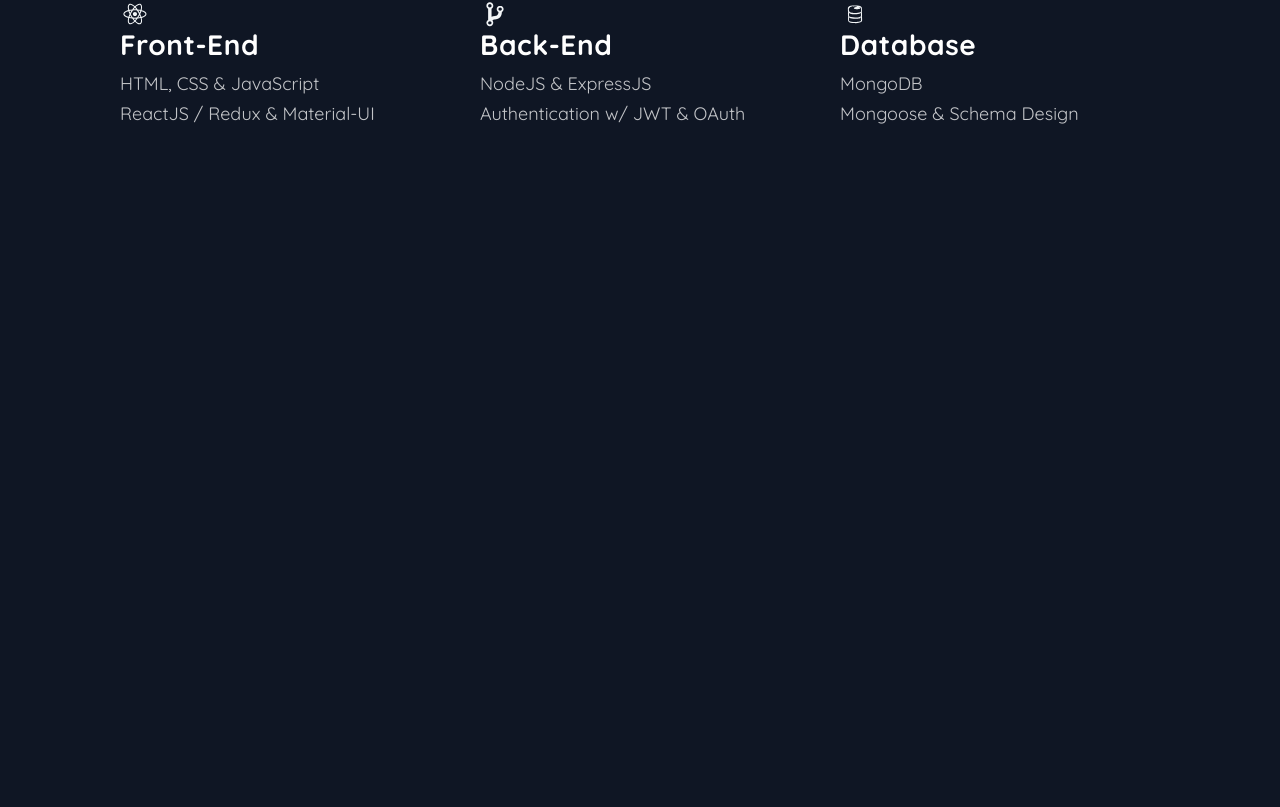
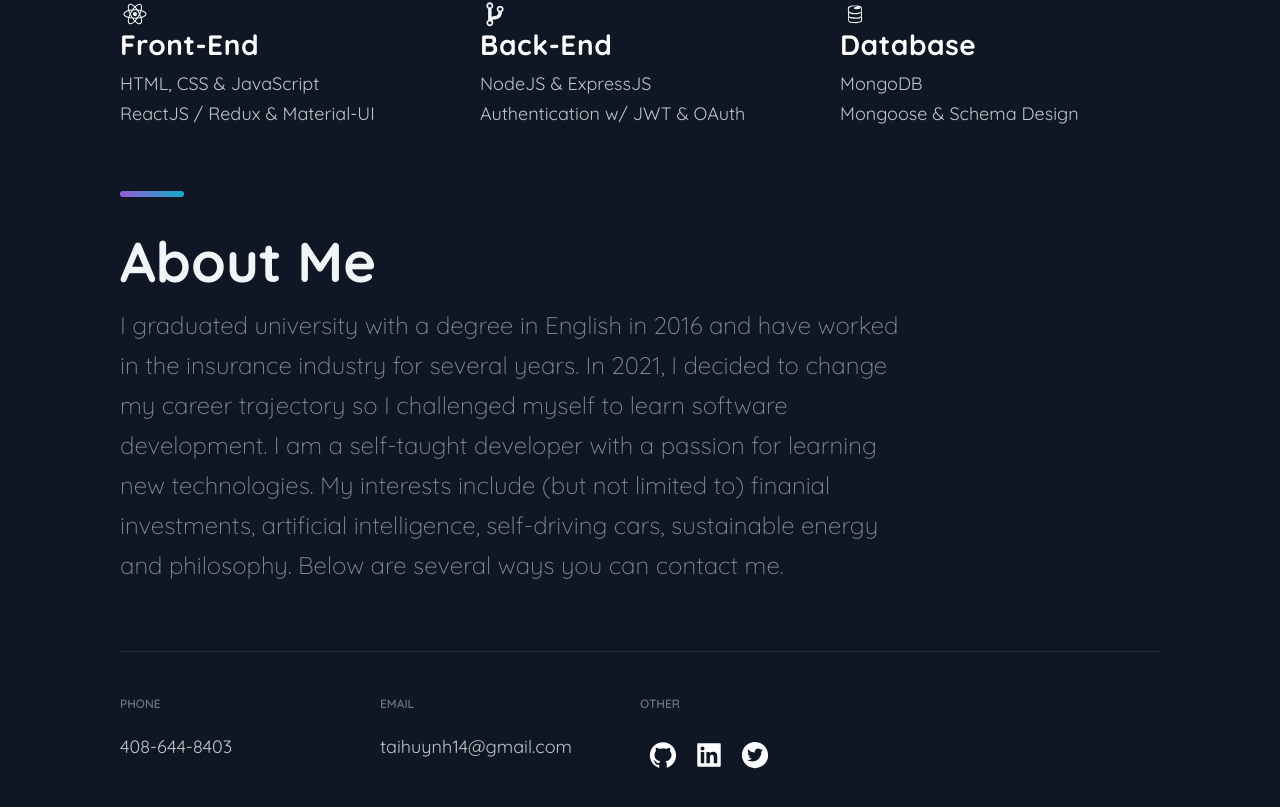
Before and after one commit to 1BarCode/portfolio1, a React (Create React App) app in the folder portfolio1/: page / in a window 1280 px wide. Shown: the part 1445-2252 px from the top of the page. Before the commit the page ends 1604 px from the top, so only its background shows below. Built offline with nearby package versions, Linux system fonts and the light colour scheme.

Commit message:
added About and Footer

```diff
--- a/portfolio1/src/App/Home.js
+++ b/portfolio1/src/App/Home.js
@@ -4,6 +4,8 @@
 import BackgroundAnimation from "../components/BackgroundAnimation/BackgroundAnimation";
 import Projects from "../components/Projects/Projects";
 import Tech from "../components/Technologies/Tech";
+import About from "../components/About/About";
+import Footer from "../components/Footer/Footer";
 import Layout from "../layout/Layout";
 import { Section } from "../styles/GlobalComponents/index";
 
@@ -16,6 +18,8 @@
       </Section>
       <Projects />
       <Tech />
+      <About />
+      <Footer />
     </Layout>
   );
 };
--- /dev/null
+++ b/portfolio1/src/components/About/About.js
@@ -0,0 +1,30 @@
+import React from "react";
+
+import {
+  Section,
+  SectionDivider,
+  SectionTitle,
+  SectionText,
+} from "../../styles/GlobalComponents";
+
+const About = () => {
+  return (
+    <Section id="about">
+      <SectionDivider />
+      <br />
+      <br />
+      <SectionTitle>About Me</SectionTitle>
+      <SectionText>
+        I graduated university with a degree in English in 2016 and have worked
+        in the insurance industry for several years. In 2021, I decided to
+        change my career trajectory so I challenged myself to learn software
+        development. I am a self-taught developer with a passion for learning
+        new technologies. My interests include (but not limited to) finanial
+        investments, artificial intelligence, self-driving cars, sustainable
+        energy and philosophy. Below are several ways you can contact me.
+      </SectionText>
+    </Section>
+  );
+};
+
+export default About;
--- /dev/null
+++ b/portfolio1/src/components/Footer/Footer.js
@@ -0,0 +1,67 @@
+import React from "react";
+import {
+  AiFillGithub,
+  AiFillTwitterCircle,
+  AiFillLinkedin,
+} from "react-icons/ai";
+
+import { SocialIcons } from "../Header/HeaderStyles";
+import {
+  CompanyContainer,
+  FooterWrapper,
+  LinkColumn,
+  LinkItem,
+  LinkList,
+  LinkTitle,
+  Slogan,
+  SocialContainer,
+  SocialIconsContainer,
+} from "./FooterStyles";
+
+const Footer = () => {
+  return (
+    <FooterWrapper>
+      <LinkList>
+        <LinkColumn>
+          <LinkTitle>Phone</LinkTitle>
+          <LinkItem href="tel:408-644-8403">408-644-8403</LinkItem>
+        </LinkColumn>
+        <LinkColumn>
+          <LinkTitle>Email</LinkTitle>
+          <LinkItem href="mailto:taihuynh14@gmail.com">
+            taihuynh14@gmail.com
+          </LinkItem>
+        </LinkColumn>
+        <LinkColumn>
+          <LinkTitle>Other</LinkTitle>
+          <LinkItem>
+            <SocialIconsContainer>
+              {/* <CompanyContainer>
+            <Slogan>Social Media</Slogan>
+          </CompanyContainer> */}
+              <SocialContainer>
+                <SocialIcons href="https://github.com/1BarCode" target="_blank">
+                  <AiFillGithub size="3rem" />
+                </SocialIcons>
+                <SocialIcons
+                  href="https://linkedin.com/in/tai-huynh-a58493187"
+                  target="_blank"
+                >
+                  <AiFillLinkedin size="3rem" />
+                </SocialIcons>
+                <SocialIcons
+                  href="https://twitter.com/taithuynh"
+                  target="_blank"
+                >
+                  <AiFillTwitterCircle size="3rem" />
+                </SocialIcons>
+              </SocialContainer>
+            </SocialIconsContainer>
+          </LinkItem>
+        </LinkColumn>
+      </LinkList>
+    </FooterWrapper>
+  );
+};
+
+export default Footer;
--- /dev/null
+++ b/portfolio1/src/components/Footer/FooterStyles.js
@@ -0,0 +1,142 @@
+import styled from "styled-components";
+
+export const FooterWrapper = styled.section`
+  width: calc(100vw - 96px);
+  max-width: 1040px;
+  padding: 2rem 48px 40px;
+  margin: 1rem auto;
+  box-sizing: content-box;
+  @media ${(props) => props.theme.breakpoints.sm} {
+    padding: 0 16px 48px;
+    width: calc(100vw - 32px);
+  }
+`;
+
+export const LinkItem = styled.a`
+  font-size: 18px;
+  line-height: 30px;
+  color: rgba(255, 255, 255, 0.75);
+  margin-bottom: 16px;
+  transition: 0.3s ease;
+  position: relative;
+  left: 0;
+  &:hover {
+    color: #fff;
+    left: 6px;
+  }
+  @media ${(props) => props.theme.breakpoints.md} {
+    font-size: 16px;
+    line-height: 28px;
+    display: flex;
+  }
+  @media ${(props) => props.theme.breakpoints.sm} {
+    font-size: 8px;
+    line-height: 14px;
+    margin-bottom: 8px;
+    display: flex;
+    align-items: center;
+  }
+`;
+
+export const SocialIconsContainer = styled.div`
+  max-width: 1040px;
+  display: flex;
+  justify-content: space-between;
+  @media ${(props) => props.theme.breakpoints.md} {
+    display: flex;
+    justify-content: space-between;
+  }
+  @media ${(props) => props.theme.breakpoints.sm} {
+    display: flex;
+    width: 100%;
+    flex-direction: column;
+  }
+`;
+
+export const CompanyContainer = styled.div`
+  display: flex;
+  align-items: baseline;
+  flex-wrap: wrap;
+  margin-right: auto;
+
+  @media ${(props) => props.theme.breakpoints.md} {
+    flex-direction: column;
+    align-items: baseline;
+  }
+  @media ${(props) => props.theme.breakpoints.sm} {
+    display: flex;
+    flex-direction: column;
+    margin: 0 0 32px;
+    align-items: center;
+  }
+`;
+
+export const Slogan = styled.p`
+  color: rgba(255, 255, 255, 0.5);
+  min-width: 280px;
+  letter-spacing: 0.02em;
+  font-size: 18px;
+  line-height: 30px;
+  padding: 1rem;
+  @media ${(props) => props.theme.breakpoints.md} {
+    font-size: 16px;
+    line-height: 28px;
+  }
+  @media ${(props) => props.theme.breakpoints.sm} {
+    line-height: 22px;
+    font-size: 14px;
+    min-width: 100px;
+  }
+`;
+
+export const SocialContainer = styled.div`
+  display: flex;
+  align-items: center;
+  @media ${(props) => props.theme.breakpoints.md} {
+    justify-content: center;
+    padding-right: 16px;
+    flex-wrap: wrap;
+  }
+`;
+
+export const LinkList = styled.ul`
+  border-top: 1px solid rgba(255, 255, 255, 0.1);
+  display: grid;
+  grid-template-columns: repeat(3, minmax(85px, 220px));
+  gap: 40px;
+  padding: 40px 0 28px;
+  @media ${(props) => props.theme.breakpoints.lg} {
+    padding: 32px 0 16px;
+  }
+  @media ${(props) => props.theme.breakpoints.md} {
+    width: 100%;
+    padding: 32px 0 16px;
+    gap: 16px;
+  }
+  @media ${(props) => props.theme.breakpoints.sm} {
+    width: 100%;
+    padding: 32px 4px 16px;
+    gap: 5px;
+  }
+`;
+
+export const LinkColumn = styled.div`
+  display: flex;
+  flex-direction: column;
+  max-width: 220px;
+  width: 100%;
+`;
+export const LinkTitle = styled.h4`
+  font-style: normal;
+  font-weight: 600;
+  font-size: 12px;
+  line-height: 24px;
+  text-transform: uppercase;
+  color: rgba(255, 255, 255, 0.4);
+  margin-bottom: 16px;
+  @media ${(props) => props.theme.breakpoints.sm} {
+    font-size: 10px;
+    line-height: 12px;
+    margin-bottom: 8px;
+  }
+`;
--- a/portfolio1/src/components/Header/Header.js
+++ b/portfolio1/src/components/Header/Header.js
@@ -36,19 +36,13 @@
       </Div1>
       <Div2>
         <li>
-          <a href="#projects">
-            <NavLink>Project</NavLink>
-          </a>
+          <NavLink href="#projects">Project</NavLink>
         </li>
         <li>
-          <a href="#tech">
-            <NavLink>Tech Stack</NavLink>
-          </a>
+          <NavLink href="#tech">Tech Stack</NavLink>
         </li>
         <li>
-          <a href="#about">
-            <NavLink>About</NavLink>
-          </a>
+          <NavLink href="#about">About</NavLink>
         </li>
       </Div2>
       <Div3>
--- a/portfolio1/src/components/Hero/Hero.js
+++ b/portfolio1/src/components/Hero/Hero.js
@@ -14,7 +14,7 @@
       <LeftSection>
         <SectionTitle main center>
           &lt;Hello World /&gt; <br />
-          My Name is Tai
+          My name is Tai
         </SectionTitle>
         <SectionText>
           I'm a fullstack software developer focused on creating awesome web
--- a/portfolio1/src/components/Technologies/Tech.js
+++ b/portfolio1/src/components/Technologies/Tech.js
@@ -22,7 +22,7 @@
       <br />
       <SectionTitle>Tech Stack</SectionTitle>
       <SectionText>
-        I work with a variety of technologies - below are some of my skills.
+        I work with a variety of technologies - here are some of my skills.
       </SectionText>
       <List>
         <ListItem>
--- a/portfolio1/src/constants/constants.js
+++ b/portfolio1/src/constants/constants.js
@@ -1,8 +1,8 @@
 export const projects = [
   {
-    title: "Ticket Tracking System",
+    title: "Ticket Management App",
     description:
-      "A fullstack application utilizing a responsive front-end and an express back-end server connected to a database to store and retrieve data.",
+      "A fullstack application utilizing a responsive front-end & an Express back-end server connected to a database to read, write, update & delete data.",
     image: "",
     tags: ["MongoDB", "Express", "React", "Node"],
     source: "https://google.com",
```
Also changed, not shown: portfolio1/src/components/About/AboutStyles.js (added).
